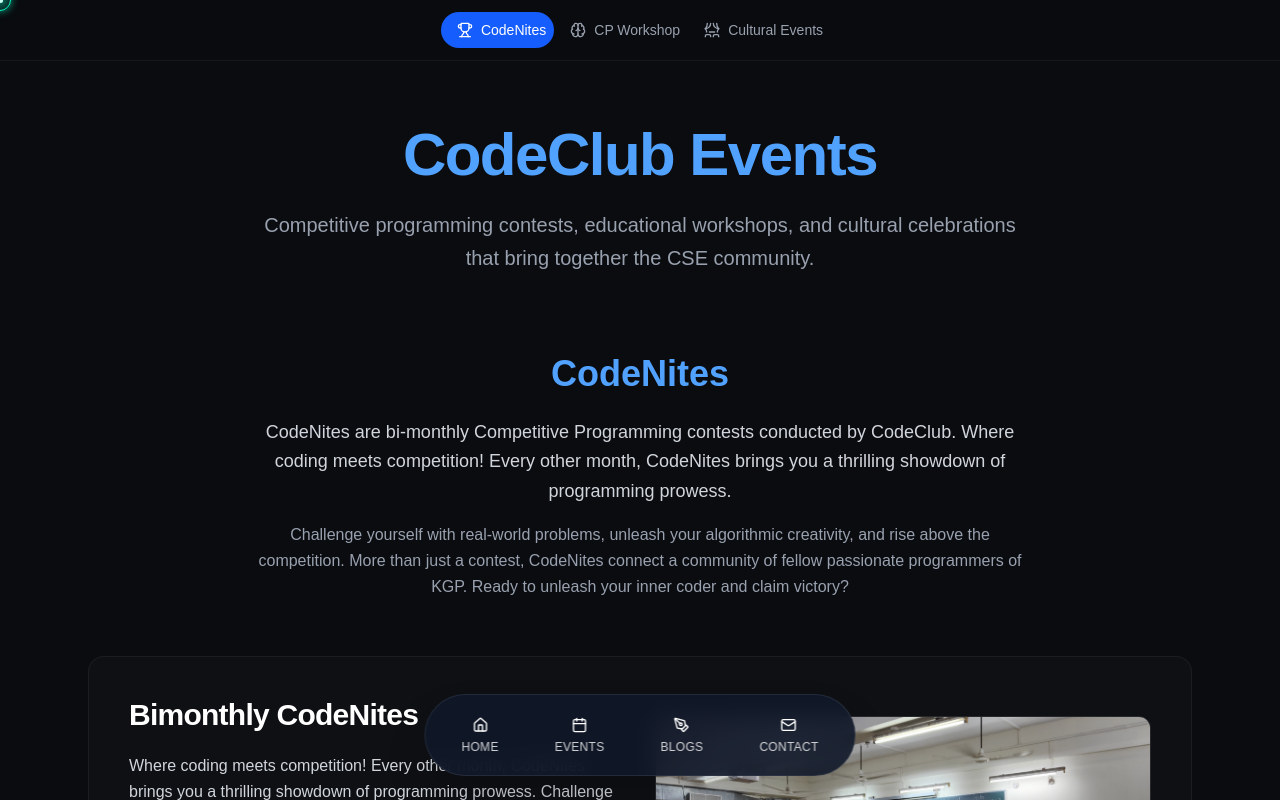
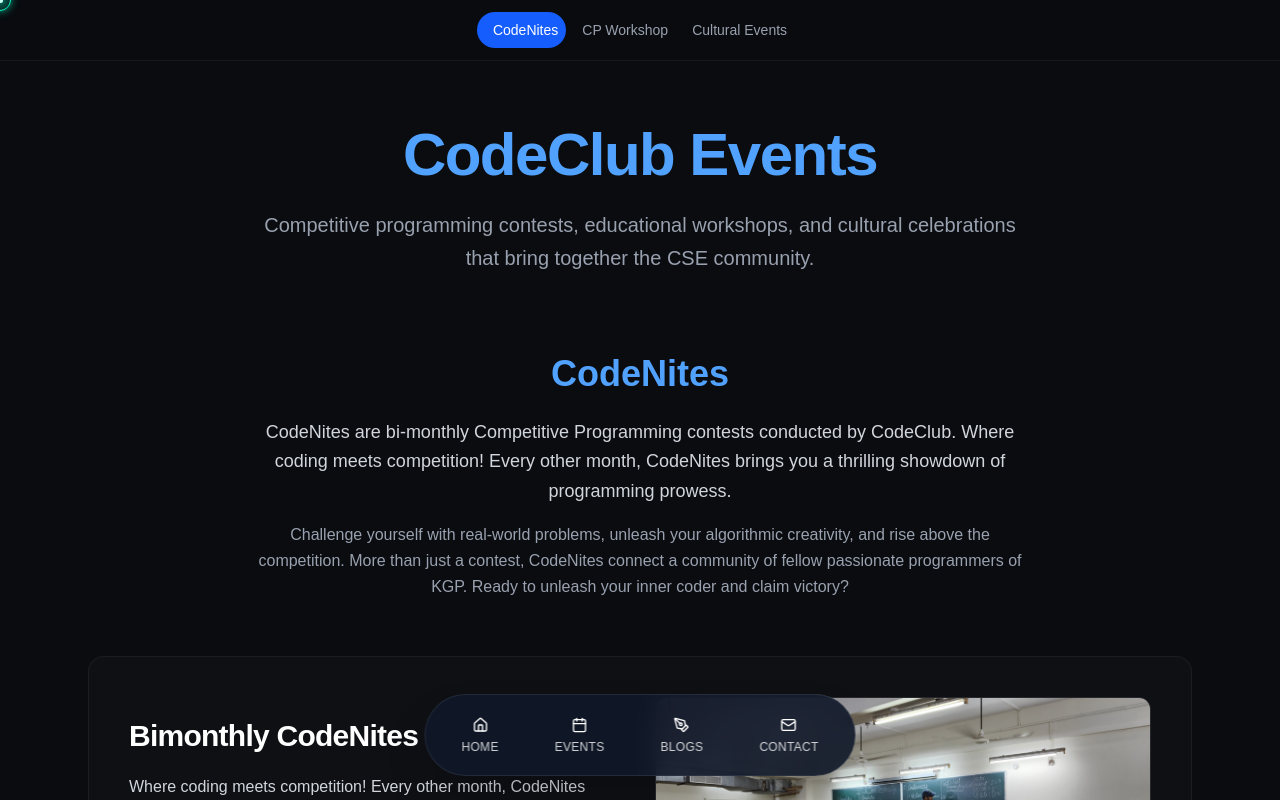
Before and after one commit to CodeClub-IITKGP/_website_, a React (Vite) app: page /#/contact in a window 1280 px wide. Both pictures are taken after a click on the button "EVENTS". Built offline with nearby package versions, Linux system fonts and the light colour scheme.

Commit message:
Remove unused icons and components

```diff
--- a/src/components/Blogs.tsx
+++ b/src/components/Blogs.tsx
@@ -1,5 +1,5 @@
 import { motion } from "framer-motion";
-import { User, Briefcase, Calendar, Globe, ArrowRight } from "lucide-react";
+import { User, Briefcase, Globe, ArrowRight } from "lucide-react";
 import allStories from "../internStories.json";
 
 const Blogs = () => {
--- a/src/components/Contact.tsx
+++ b/src/components/Contact.tsx
@@ -1,5 +1,5 @@
 import { motion } from "framer-motion";
-import { User, GraduationCap } from "lucide-react";
+import { User } from "lucide-react";
 
 // type TeamMember = {
 //   name: string;
@@ -367,12 +367,5 @@ const SectionHeader = ({ title, color, desc }: any) => (
   </div>
 );
 
-const Tag = ({ text, color }: any) => (
-  <span
-    className={`${color} text-white px-3 py-0.5 rounded-md text-[10px] font-bold uppercase tracking-wider`}
-  >
-    {text}
-  </span>
-);
 
 export default Contact;
--- a/src/components/Events.tsx
+++ b/src/components/Events.tsx
@@ -1,17 +1,6 @@
 import { useState, useEffect } from "react";
 import { motion } from "framer-motion";
-import {
-  Trophy,
-  Brain,
-  Theater,
-  Repeat,
-  Star,
-  Moon,
-  ChevronRight,
-  GraduationCap,
-  Dumbbell,
-  Music,
-} from "lucide-react";
+
 
 const Events = () => {
   const [activeSection, setActiveSection] = useState("codenites");
@@ -20,17 +9,14 @@ const Events = () => {
     {
       id: "codenites",
       title: "CodeNites",
-      icon: <Trophy className="w-4 h-4" />,
     },
     {
       id: "cpworkshop",
       title: "CP Workshop",
-      icon: <Brain className="w-4 h-4" />,
     },
     {
       id: "cultural",
       title: "Cultural Events",
-      icon: <Theater className="w-4 h-4" />,
     },
   ];
 
@@ -87,7 +73,6 @@ const Events = () => {
                     className="absolute -inset-0 bg-blue-600 rounded-full -z-10"
                   />
                 )}
-                <span className="shrink-0">{section.icon}</span>
                 <span className="font-medium text-xs md:text-sm">
                   {section.title}
                 </span>
@@ -335,7 +320,6 @@ const Events = () => {
 const EventCard = ({
   title,
   content,
-  icon,
   features,
   image,
   reversed,
@@ -364,7 +348,6 @@ const EventCard = ({
             key={f}
             className="text-xs md:text-sm text-gray-500 flex items-center gap-2"
           >
-            <ChevronRight className="w-3 h-3 text-blue-500 shrink-0" /> {f}
           </li>
         ))}
       </ul>
```
